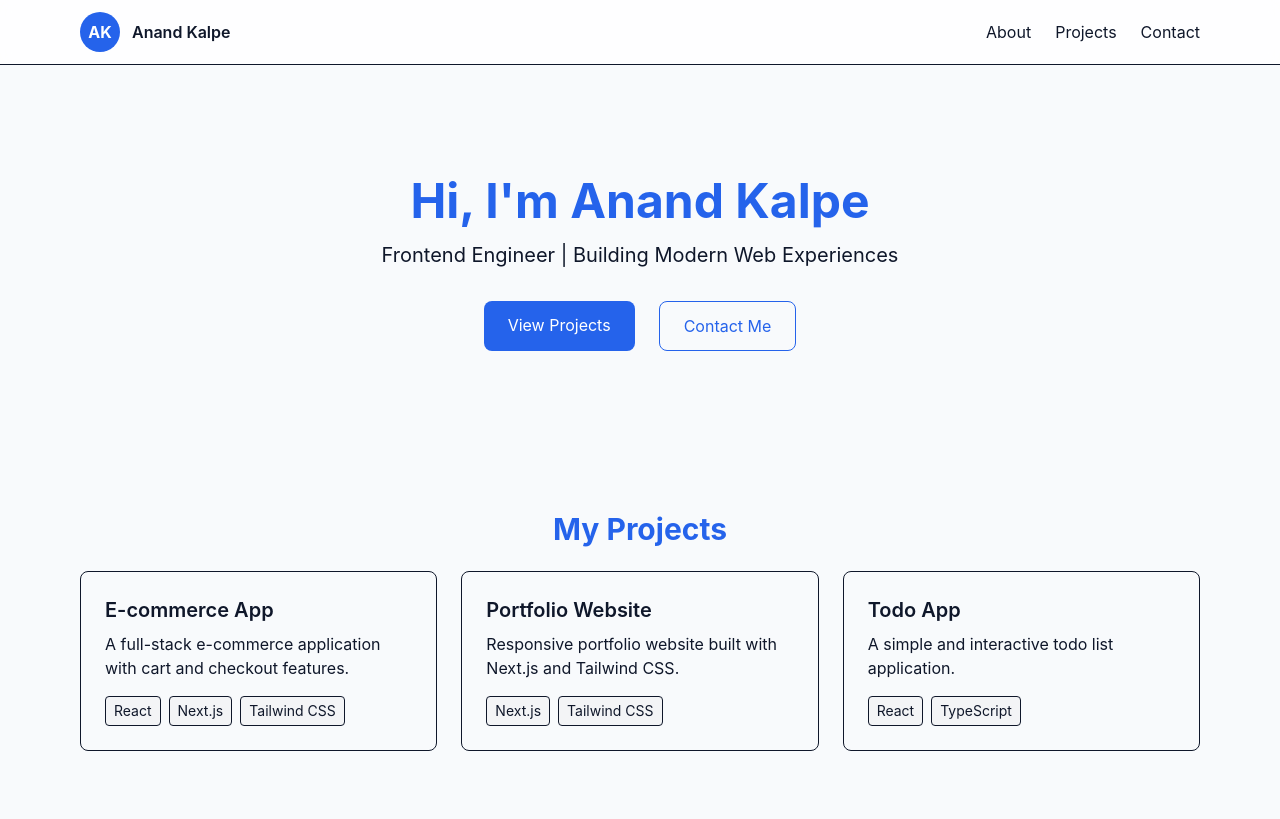
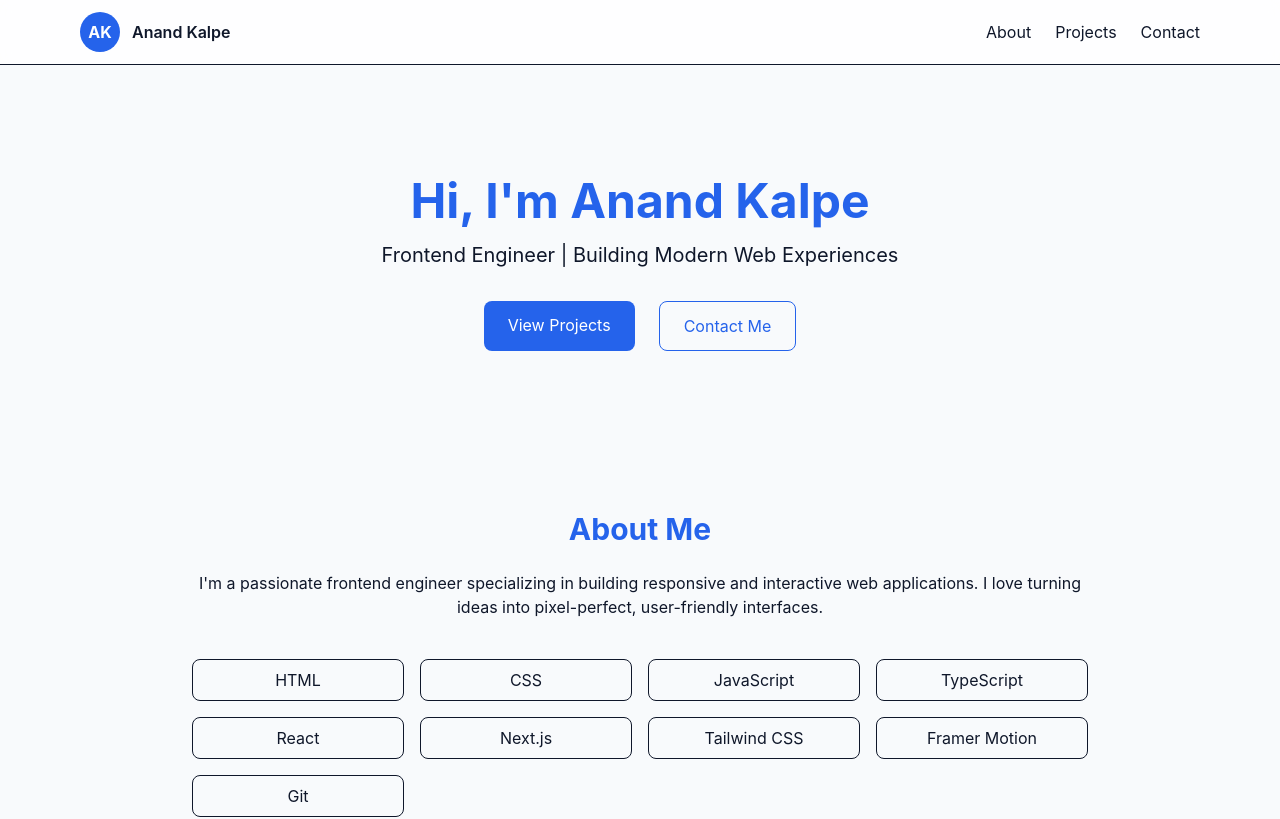
Before and after one commit to anandkalpe18/portfolio-nextjs, a Next.js app: page / in a window 1280 px wide. Shown: the top 819 px of the page. Built offline with nearby package versions, Linux system fonts and the light colour scheme.

Commit message:
feat(about): add bio and skills grid

```diff
--- /dev/null
+++ b/src/app/components/About.tsx
@@ -0,0 +1,57 @@
+// app/components/About.tsx
+"use client";
+
+import { motion } from "framer-motion";
+import { JSX } from "react";
+
+const skills = [
+  "HTML",
+  "CSS",
+  "JavaScript",
+  "TypeScript",
+  "React",
+  "Next.js",
+  "Tailwind CSS",
+  "Framer Motion",
+  "Git",
+];
+
+export default function About(): JSX.Element {
+  return (
+    <section id="about" className="py-20 max-w-4xl mx-auto">
+      <motion.h2
+        initial={{ opacity: 0, y: 20 }}
+        whileInView={{ opacity: 1, y: 0 }}
+        transition={{ duration: 0.8 }}
+        className="text-3xl font-bold text-center text-[var(--primary)] mb-6"
+      >
+        About Me
+      </motion.h2>
+
+      <motion.p
+        initial={{ opacity: 0 }}
+        whileInView={{ opacity: 1 }}
+        transition={{ delay: 0.3, duration: 0.8 }}
+        className="text-center text-[var(--text)] mb-10"
+      >
+        I&apos;m a passionate frontend engineer specializing in building responsive and interactive web applications. I love turning ideas into pixel-perfect, user-friendly interfaces.
+      </motion.p>
+
+      <motion.div
+        initial={{ opacity: 0 }}
+        whileInView={{ opacity: 1 }}
+        transition={{ delay: 0.5, duration: 0.8 }}
+        className="grid grid-cols-2 sm:grid-cols-3 md:grid-cols-4 gap-4 text-center"
+      >
+        {skills.map((skill) => (
+          <div
+            key={skill}
+            className="px-4 py-2 border rounded-lg hover:bg-[var(--primary)] hover:text-white transition cursor-default"
+          >
+            {skill}
+          </div>
+        ))}
+      </motion.div>
+    </section>
+  );
+}
--- a/src/app/page.tsx
+++ b/src/app/page.tsx
@@ -1,3 +1,4 @@
+import About from "./components/About";
 import Hero from "./components/Hero";
 import Projects from "./components/Projects";
 
@@ -5,6 +6,7 @@ export default function Home() {
   return (
     <div>
       <Hero />
+      <About />
       <Projects />
     </div>
   );
```
